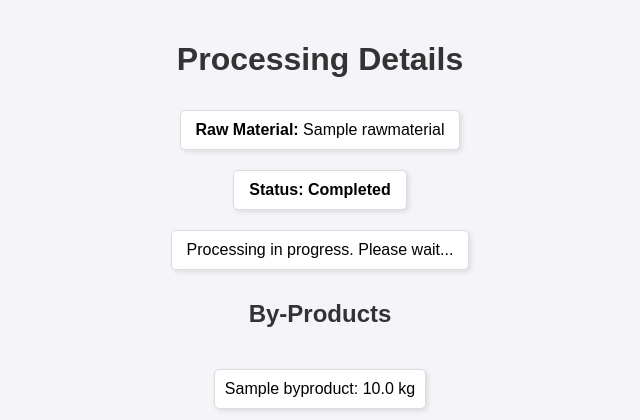
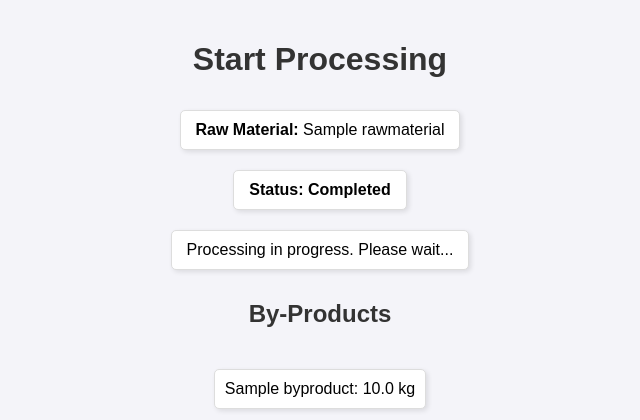
Before and after one commit to FidelCastro007/Django_Materials_Extractor, a Django app: page /start_processing/1/ in a window 1280 px wide. Shown: the top 420 px of the page, without its empty margins (320-960 px from the left). Run offline with Django 5.2, Linux system fonts and the light colour scheme; a user stored in the database is signed in; tables that the repository leaves empty hold one stand-in row (values such as "Sample post").

Commit message:
Update start_processing.html

```diff
--- a/aluminum_extraction/processing/templates/processing/start_processing.html
+++ b/aluminum_extraction/processing/templates/processing/start_processing.html
@@ -3,7 +3,7 @@
 <head>
     <meta charset="UTF-8">
     <meta name="viewport" content="width=device-width, initial-scale=1.0">
-    <title>Processing Details</title>
+    <title>Start Processing</title>
     <style>
         body {
             font-family: Arial, sans-serif;
@@ -58,7 +58,7 @@
     </style>
 </head>
 <body>
-    <h1>Processing Details</h1>
+    <h1>Start Processing</h1>
     <p><strong>Raw Material:</strong> {{ processing.raw_material.name }}</p>
     <p><strong>Status:</strong> <strong>{{ processing.status }}</strong></p>
 
```
